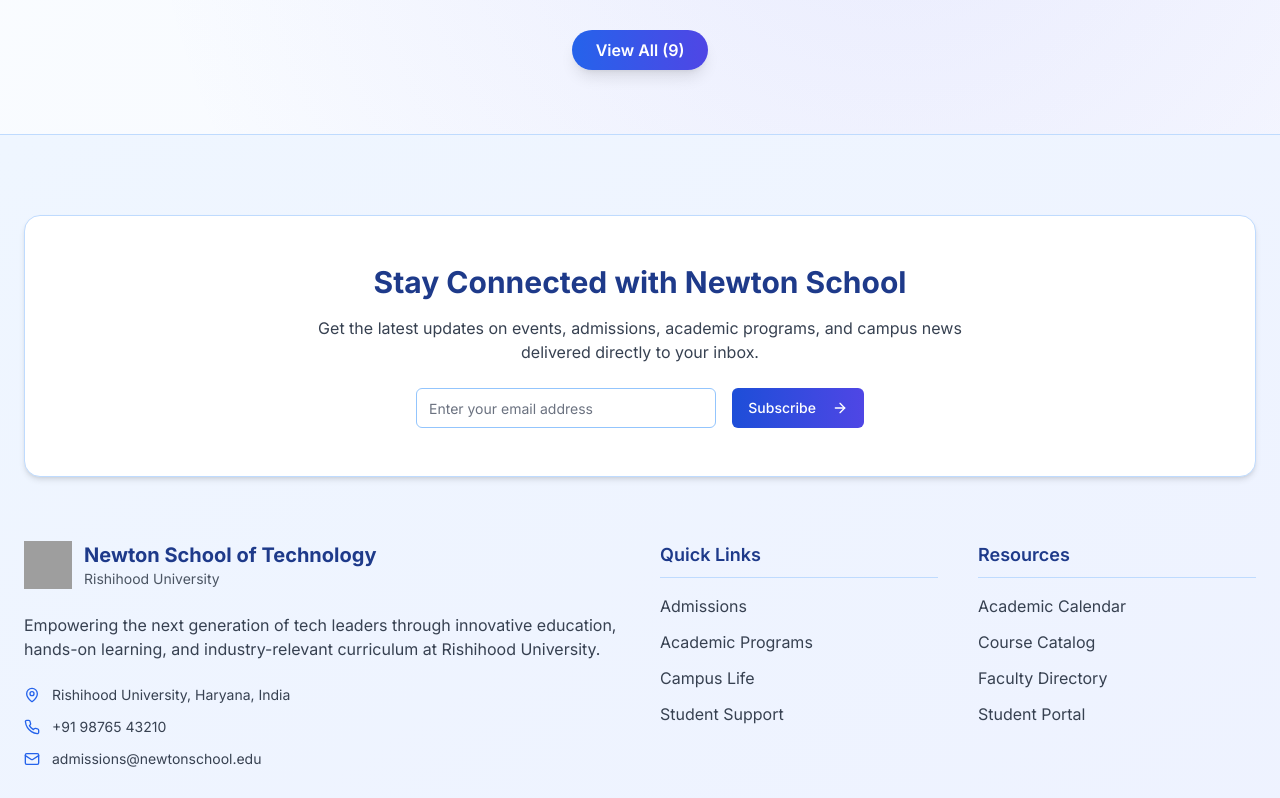
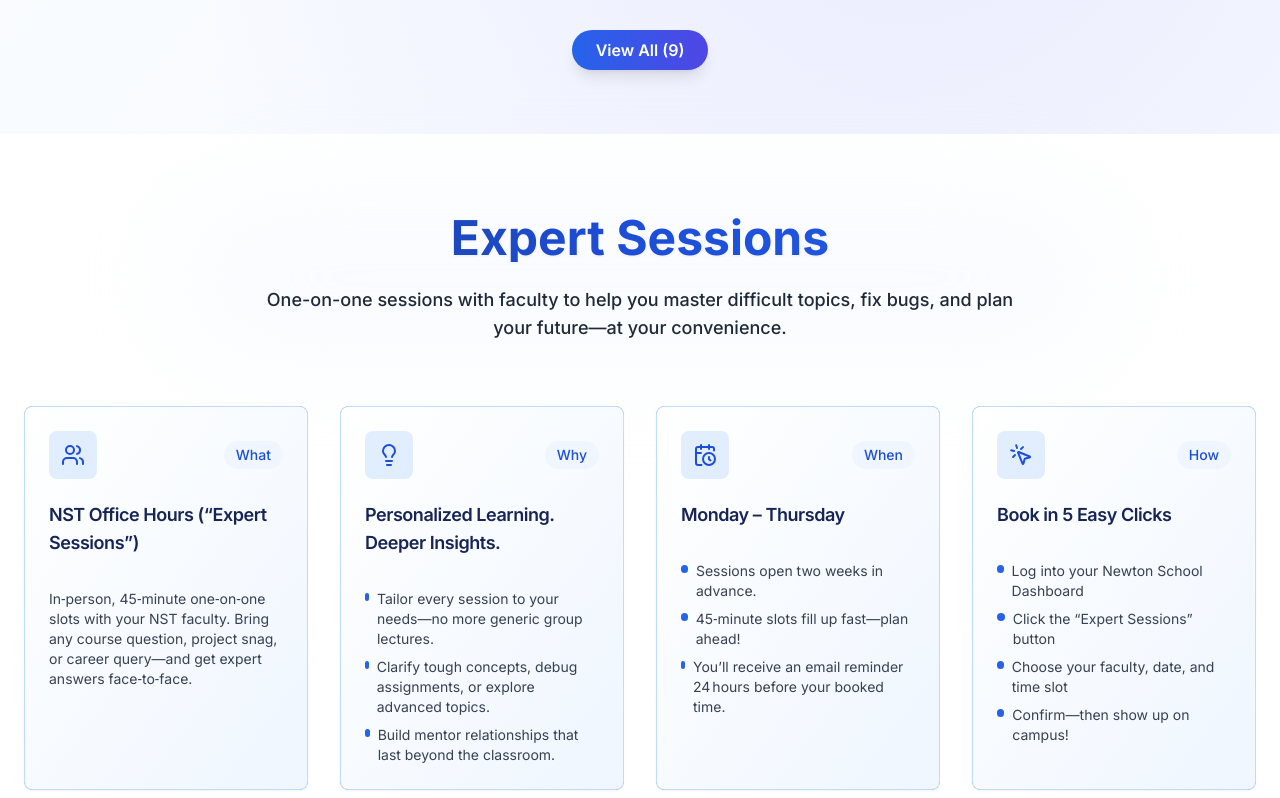
Before and after one commit to MerakiWorks-1/Project-01-NST, a React (Vite) app: page /academics/faculty in a window 1280 px wide. Shown: the part 1402-2200 px from the top of the page. Built offline with nearby package versions, Linux system fonts and the light colour scheme; grey boxes are pictures that could not be loaded.

Commit message:
Added Expert Session Cards

```diff
--- a/src/App.tsx
+++ b/src/App.tsx
@@ -5,7 +5,6 @@ import { QueryClient, QueryClientProvider } from "@tanstack/react-query";
 import { BrowserRouter, Routes, Route } from "react-router-dom";
 import { lazy, Suspense } from "react";
 import NotFound from "./pages/NotFound";
-import Dummy from "./components/Dummy";
 import CpClub from "./pages/Clubs/CpClub";
 import DevClub from "./pages/Clubs/DevClub";
 import RoboticsClub from "./pages/Clubs/RoboticsClub";
--- a/src/components/AcademicsFaculty.tsx
+++ b/src/components/AcademicsFaculty.tsx
@@ -4,6 +4,7 @@ import { Linkedin, X } from "lucide-react";
 import { facultyMembers, mentorList } from "../data/data";
 import Dummy from "@/components/Dummy"; // Import Navbar
 import Footer from "@/components/Footer"; // Import Footer
+import ExpertSessionsSection from "./ExpertSessionsSection";
 
 // --- TYPE DEFINITIONS (for TSX) ---
 interface Person {
@@ -27,14 +28,19 @@ const CardItem = ({ person }: { person: Person }) => (
           // UPDATED: Reverted to object-cover and added object-top to prioritize the face
           className="w-full h-full object-cover object-top transition-transform duration-300 group-hover:scale-110"
           onError={(e) => {
-            e.currentTarget.src = `https://ui-avatars.com/api/?name=${person.name.replace(" ", "+")}&background=3b82f6&color=fff&size=200`;
+            e.currentTarget.src = `https://ui-avatars.com/api/?name=${person.name.replace(
+              " ",
+              "+"
+            )}&background=3b82f6&color=fff&size=200`;
           }}
         />
       </div>
       <div className="p-4 flex-1 flex flex-col justify-between">
         <div>
           <h3 className="text-lg font-bold text-blue-950">{person.name}</h3>
-          <p className="text-sm text-blue-700 mt-1 line-clamp-3 min-h-[60px]">{person.bio}</p>
+          <p className="text-sm text-blue-700 mt-1 line-clamp-3 min-h-[60px]">
+            {person.bio}
+          </p>
         </div>
         <div className="mt-3 flex flex-wrap gap-2 items-center justify-center min-h-[24px]">
           {person.badges?.map((logo, idx) => (
@@ -97,7 +103,10 @@ const FlowingCardsSection = ({
                 style={{ animationDuration: `${animationDuration}s` }}
               >
                 {[...data, ...data].map((person, index) => (
-                  <div key={`${sectionId}-${person.id}-${index}`} className="flex-shrink-0 mx-3">
+                  <div
+                    key={`${sectionId}-${person.id}-${index}`}
+                    className="flex-shrink-0 mx-3"
+                  >
                     <CardItem person={person} />
                   </div>
                 ))}
@@ -142,7 +151,10 @@ const FlowingCardsSection = ({
               {data.map((person) => (
                 <motion.div
                   key={`${sectionId}-grid-${person.id}`}
-                  variants={{ hidden: { y: 20, opacity: 0 }, show: { y: 0, opacity: 1 } }}
+                  variants={{
+                    hidden: { y: 20, opacity: 0 },
+                    show: { y: 0, opacity: 1 },
+                  }}
                   className="flex justify-center"
                 >
                   <CardItem person={person} />
@@ -166,6 +178,7 @@ const FlowingCardsSection = ({
 
 const AcademicsFaculty = () => {
   return (
+    <>
       <div className="min-h-screen bg-white/95">
         <Dummy />
         <section className="pt-20 bg-gradient-to-br from-white via-blue-50/40 to-indigo-50/40 relative overflow-hidden">
@@ -208,8 +221,10 @@ const AcademicsFaculty = () => {
           }
         `}</style>
         </section>
+        <ExpertSessionsSection />
         <Footer />
       </div>
+    </>
   );
 };
 
--- /dev/null
+++ b/src/components/ExpertSessionsSection.tsx
@@ -0,0 +1,110 @@
+import React from 'react';
+import { CalendarClock, Lightbulb, Users, MousePointerClick } from 'lucide-react';
+import { Card, CardContent, CardDescription, CardHeader, CardTitle } from '@/components/ui/card';
+
+const expertSessionCards = [
+  {
+    title: 'What',
+    icon: Users,
+    heading: 'NST Office Hours (“Expert Sessions”)',
+    description: 'In‑person, 45‑minute one‑on‑one slots with your NST faculty. Bring any course question, project snag, or career query—and get expert answers face‑to‑face.'
+  },
+  {
+    title: 'Why',
+    icon: Lightbulb,
+    heading: 'Personalized Learning. Deeper Insights.',
+    description: [
+      'Tailor every session to your needs—no more generic group lectures.',
+      'Clarify tough concepts, debug assignments, or explore advanced topics.',
+      'Build mentor relationships that last beyond the classroom.'
+    ]
+  },
+  {
+    title: 'When',
+    icon: CalendarClock,
+    heading: 'Monday – Thursday',
+    description: [
+      'Sessions open two weeks in advance.',
+      '45‑minute slots fill up fast—plan ahead!',
+      'You’ll receive an email reminder 24 hours before your booked time.'
+    ]
+  },
+  {
+    title: 'How',
+    icon: MousePointerClick,
+    heading: 'Book in 5 Easy Clicks',
+    description: [
+      'Log into your Newton School Dashboard',
+      'Click the “Expert Sessions” button',
+      'Choose your faculty, date, and time slot',
+      'Confirm—then show up on campus!'
+    ]
+  }
+];
+
+const ExpertSessionsSection = () => {
+  return (
+    <section id="expert-sessions" className="py-20 bg-white/95">
+      <div className="container mx-auto px-6">
+        {/* Header */}
+        <div className="text-center mb-16 animate-fade-in-up delay-100 relative">
+          <div className="absolute inset-0 -z-10 mx-auto w-3/4 h-full bg-blue-50/50 blur-3xl rounded-full"></div>
+          <h2 className="text-4xl md:text-5xl font-bold mb-6 bg-gradient-to-r from-blue-900 via-blue-700 to-blue-600 bg-clip-text text-transparent drop-shadow-sm">
+            Expert Sessions
+          </h2>
+          <p className="text-gray-800 text-lg max-w-3xl mx-auto font-medium">
+            One-on-one sessions with faculty to help you master difficult topics, fix bugs, and plan your future—at your convenience.
+          </p>
+        </div>
+
+        {/* Grid Cards */}
+        <div className="grid md:grid-cols-2 lg:grid-cols-4 gap-8 relative z-10">
+          {expertSessionCards.map((card, idx) => {
+            const Icon = card.icon;
+            const isArray = Array.isArray(card.description);
+
+            return (
+              <Card
+                key={idx}
+                className="bg-gradient-to-br from-white to-blue-50 border border-blue-200 hover:border-blue-500 hover:shadow-xl transition-all duration-300 group animate-fade-in-up relative overflow-hidden"
+                style={{ animationDelay: `${0.25 + idx * 0.1}s` }}
+              >
+                <div className="relative z-10">
+                  <CardHeader>
+                    <div className="flex items-center justify-between mb-4">
+                      <div className="p-3 rounded-lg bg-blue-100/80">
+                        <Icon className="h-6 w-6 text-blue-700" />
+                      </div>
+                      <span className="text-sm text-blue-700 bg-blue-50 px-3 py-1 rounded-full font-medium">
+                        {card.title}
+                      </span>
+                    </div>
+                    <CardTitle className="text-lg text-blue-950">{card.heading}</CardTitle>
+                  </CardHeader>
+                  <CardContent>
+                    {isArray ? (
+                      <ul className="space-y-2 mt-2 text-sm text-gray-700">
+                        {card.description.map((line: string, i: number) => (
+                          <li key={i} className="flex items-start">
+                            <div className="w-2 h-2 bg-blue-600 rounded-full mt-1 mr-2"></div>
+                            <span>{line}</span>
+                          </li>
+                        ))}
+                      </ul>
+                    ) : (
+                      <p className="text-sm text-gray-700 mt-2">{card.description}</p>
+                    )}
+                  </CardContent>
+                </div>
+                <div className="absolute inset-0 bg-gradient-to-r from-blue-600/10 to-indigo-600/5 opacity-0 group-hover:opacity-100 transition-opacity duration-300"></div>
+                <div className="absolute bottom-0 left-0 w-0 h-1 bg-gradient-to-r from-blue-600 to-indigo-600 group-hover:w-full transition-all duration-300"></div>
+              </Card>
+            );
+          })}
+        </div>
+      </div>
+    </section>
+  );
+};
+
+export default ExpertSessionsSection;
```
Lines whose indentation alone changed are shown as unchanged.
